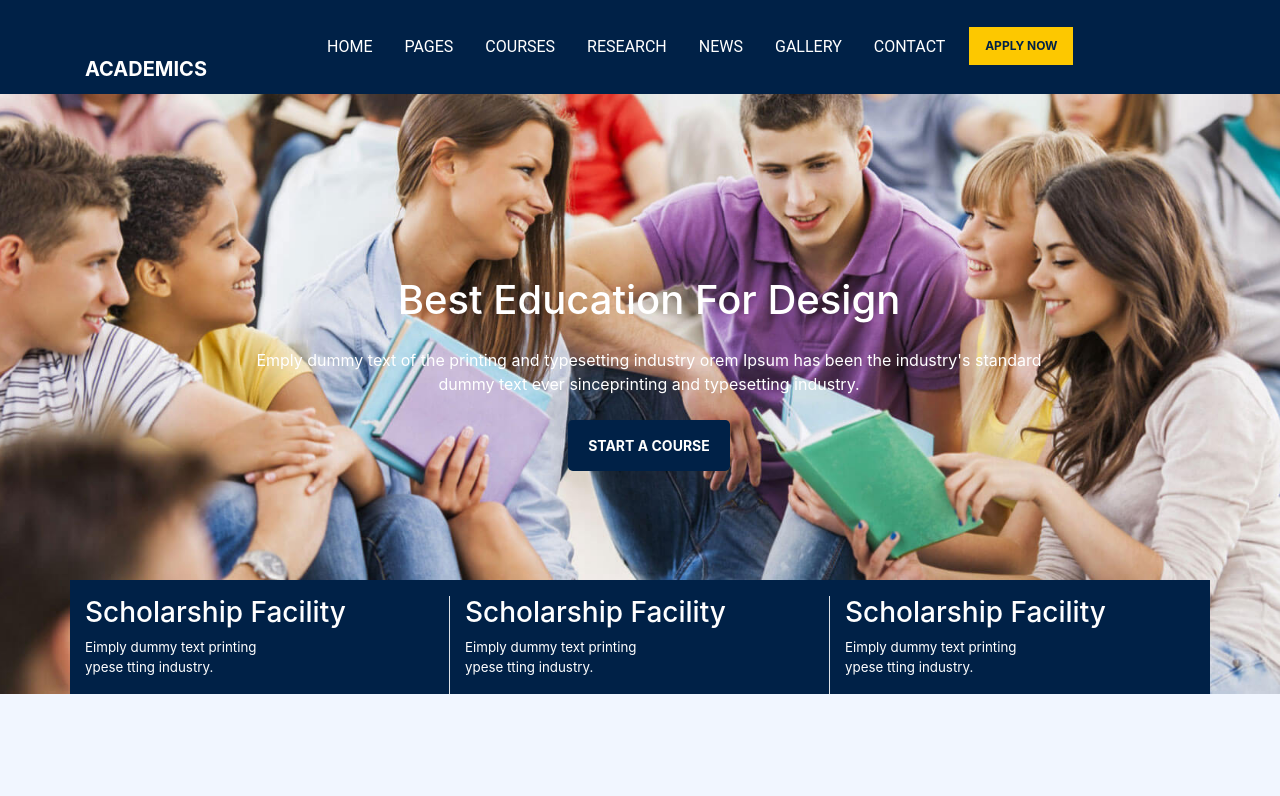
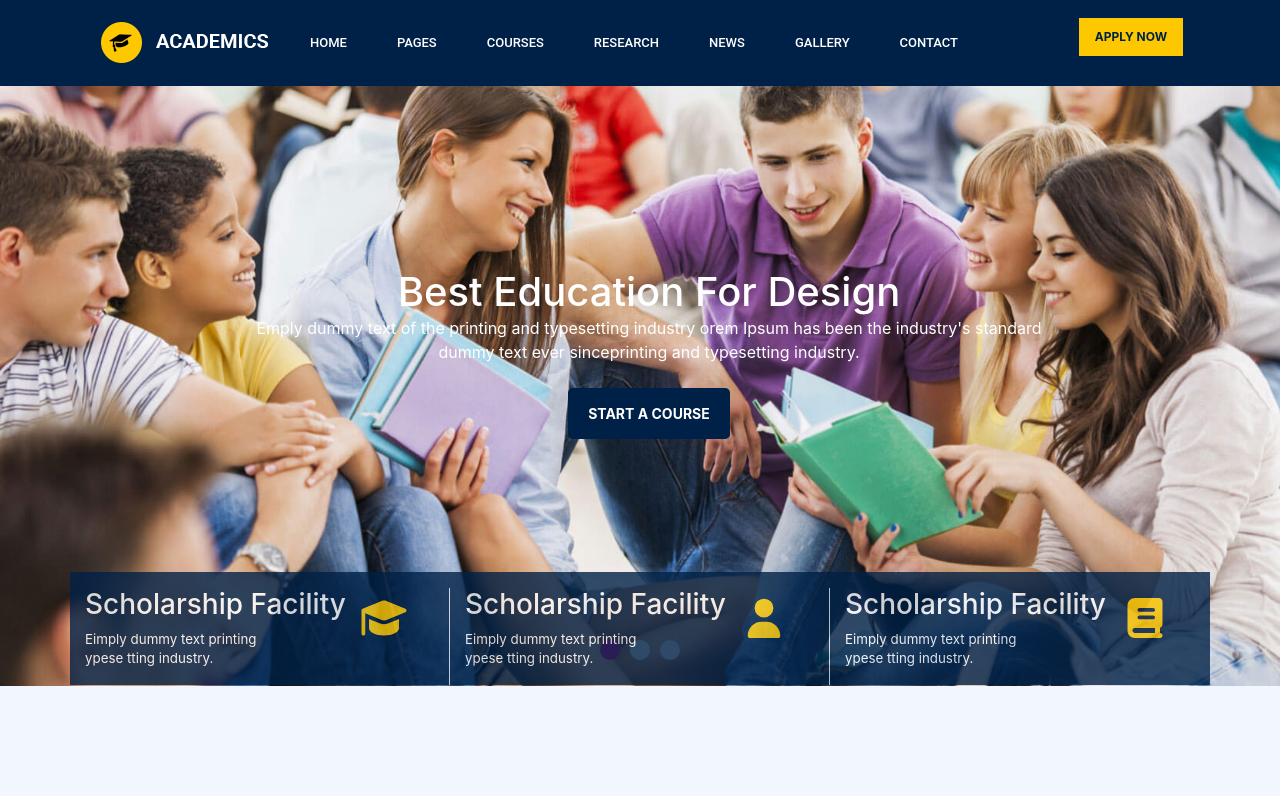
Before and after one commit to ehireme01/academic, a plain HTML site: page index.html in a window 1280 px wide. Shown: the top 796 px of the page. Drawn offline with nearby package versions, Linux system fonts and the light colour scheme.

Commit message:
first commit

```diff
--- a/index.html
+++ b/index.html
@@ -14,18 +14,14 @@
     <link rel='stylesheet' href='https://cdnjs.cloudflare.com/ajax/libs/Swiper/4.5.1/css/swiper.css'>
 </head>
 <body>
-    <header>
-        <div class="nav-header">
-            <div class="container">
-                    <nav class="navbar navbar-expand-lg navbar-light nav-style pl-0">
-                        <h1><a class="navbar-brand  border-0 rounded-0 font-weight-bold text-white mr-5 pr-5"  href="#">ACADEMICS</a></h1>
-                        <button class="navbar-toggler" type="button" data-toggle="collapse" data-target="#navbarNavDropdown" aria-controls="navbarNavDropdown" aria-expanded="false" aria-label="Toggle navigation">
-                          <span class="navbar-toggler-icon"></span>
-                        </button>
+    <header  class="nav-header">
+        <div class="container">
+                    <nav class="navbar navbar-expand-lg navbar-light nav-style">
+                        <a class="navbar-brand"  href="#"><img src="./image/logo (1).png" alt=""></a>
                         <div class="collapse navbar-collapse" id="navbarSupportedContent">
                           <ul class="navbar-nav ">
-                            <li class="nav-item active dropdown ml-3">
-                                <a class="nav-link text-white" href="#" id="navbarDropdown" role="button" data-toggle="dropdown" aria-haspopup="true" aria-expanded="false">
+                            <li class="nav-item active dropdown">
+                                <a class="kac text-white" href="#" id="navbarDropdown" role="button" data-toggle="dropdown" aria-haspopup="true" aria-expanded="false">
                                   HOME
                                 </a>
                                 <table class="table table-hover dropdown-menu text-white ani" aria-labelledby="navbarDropdownMenuLink">
@@ -47,8 +43,8 @@
                                   </tbody>
                                 </table>
                               </li>
-                            <li class="nav-item active dropdown ml-3">
-                                <a class="nav-link text-white" href="#" id="navbarDropdown" role="button" data-toggle="dropdown" aria-haspopup="true" aria-expanded="false">
+                            <li class="nav-item active dropdown">
+                                <a class="kac text-white" href="#" id="navbarDropdown" role="button" data-toggle="dropdown" aria-haspopup="true" aria-expanded="false">
                                  PAGES
                                 </a>
                                 <table class="table table-hover dropdown-menu text-white clark">
@@ -81,8 +77,8 @@
                                   </tbody>
                                 </table>
                               </li>
-                              <li class="nav-item active dropdown ml-3">
-                                <a class="nav-link text-white" href="#" id="navbarDropdown" role="button" data-toggle="dropdown" aria-haspopup="true" aria-expanded="false">
+                              <li class="nav-item active dropdown">
+                                <a class="kac text-white" href="#" id="navbarDropdown" role="button" data-toggle="dropdown" aria-haspopup="true" aria-expanded="false">
                                   COURSES
                                 </a>
                                 <table class="table table-hover dropdown-menu text-white course" aria-labelledby="navbarDropdownMenuLink">
@@ -110,8 +106,8 @@
                                   </tbody>
                                 </table>
                               </li>
-                              <li class="nav-item active dropdown ml-3">
-                                <a class="nav-link text-white" href="#" id="navbarDropdown" role="button" data-toggle="dropdown" aria-haspopup="true" aria-expanded="false">
+                              <li class="nav-item active dropdown">
+                                <a class="kac text-white" href="#" id="navbarDropdown" role="button" data-toggle="dropdown" aria-haspopup="true" aria-expanded="false">
                                   RESEARCH
                                 </a>
                                 <table class="table table-hover dropdown-menu research text-white" aria-labelledby="navbarDropdownMenuLink">
@@ -133,8 +129,8 @@
                                   </tbody>
                                 </table>
                               </li>
-                              <li class="nav-item active dropdown ml-3">
-                                <a class="nav-link text-white" href="#" id="navbarDropdown" role="button" data-toggle="dropdown" aria-haspopup="true" aria-expanded="false">
+                              <li class="nav-item active dropdown">
+                                <a class="kac text-white" href="#" id="navbarDropdown" role="button" data-toggle="dropdown" aria-haspopup="true" aria-expanded="false">
                                   NEWS
                                 </a>
                                 <table class="table table-hover dropdown-menu text-white news" aria-labelledby="navbarDropdownMenuLink">
@@ -150,8 +146,8 @@
                                   </tbody>
                                 </table>
                               </li>
-                              <li class="nav-item active dropdown ml-3">
-                                <a class="nav-link text-white" href="#" id="navbarDropdown" role="button" data-toggle="dropdown" aria-haspopup="true" aria-expanded="false">
+                              <li class="nav-item active dropdown">
+                                <a class="kac text-white" href="#" id="navbarDropdown" role="button" data-toggle="dropdown" aria-haspopup="true" aria-expanded="false">
                                   GALLERY
                                 </a>
                                 <table class="table table-hover dropdown-menu gallery text-white" aria-labelledby="navbarDropdownMenuLink">
@@ -167,8 +163,8 @@
                                   </tbody>
                                 </table>
                               </li>
-                              <li class="nav-item active dropdown ml-3">
-                                <a class="nav-link text-white" href="#" id="navbarDropdown" role="button" data-toggle="dropdown" aria-haspopup="true" aria-expanded="false">
+                              <li class="nav-item active dropdown mr-5">
+                                <a class="kac text-white" href="#" id="navbarDropdown" role="button" data-toggle="dropdown" aria-haspopup="true" aria-expanded="false">
                                   CONTACT
                                 </a>
                                 <table class="table table-hover dropdown-menu contact text-white" aria-labelledby="navbarDropdownMenuLink">
@@ -184,13 +180,12 @@
                                   </tbody>
                                 </table>
                               </li>
-                              <li class="nav-item ml-3">
+                              <li class="nav-item ml-5">
                                 <button class="apply" type="submit">APPLY NOW</button>
                             </li>
                           </ul>
                         </div>
                       </nav>
-            </div>
         </div>
     </header>
 
@@ -203,7 +198,7 @@
             <img src="/image/1-1.jpg" alt="">
             <div class="header-content text-white position-absolute slide-content col-lg-12">
                 <center>
-                <h1 class="mb-4">Best Education For Design</h1>
+                <h1 class="">Best Education For Design</h1>
                 <p>Emply dummy text of the printing and typesetting industry orem Ipsum has been the industry's standard
                   dummy text ever sinceprinting and typesetting industry.</p>
                 <a class="btn-lg mt-2 course-button" href="#" tabindex="0">START A COURSE</a>
@@ -216,7 +211,7 @@
             <img src="/image/1-2.jpg" alt="">
             <div class="header-content text-white position-absolute slide-content col-lg-4">
               <center>
-                <h1 class="mb-4">Best Education For HTML Tamplate</h1>
+                <h1 class="">Best Education For HTML Tamplate</h1>
                 <p>Emply dummy text of the printing and typesetting industry orem Ipsum has been the industry's standard
                     dummy text ever sinceprinting and typesetting industry.</p>
                 <a class="btn-lg mt-2 course-button" href="#" tabindex="0">START A COURSE</a>
@@ -241,22 +236,25 @@
       <div class="container try w-70">
           <div class="row vav pt-3">
               <div class="col-4 border-right">
-                  <h3>Scholarship Facility</h3>
-                  <p>Eimply dummy text printing <br> ypese tting industry.</p>
+                <h3>Scholarship Facility</h3>
+                <p>Eimply dummy text printing <br> ypese tting industry.</p>
+                <div class="try-vav"><p class=""><i class="fas fa-graduation-cap"></i></p></div>
               </div>
               <div class="col-4 border-right">
-                  <h3>Scholarship Facility</h3>
-                  <p>Eimply dummy text printing <br> ypese tting industry.</p>
+                <h3>Scholarship Facility</h3>
+                <p>Eimply dummy text printing <br> ypese tting industry.</p>
+                <div class="try-vav"><p class=""><i class="fas fa-user"></i></p></div>
               </div>
               <div class="col-4">
                   <h3>Scholarship Facility</h3>
                   <p>Eimply dummy text printing <br> ypese tting industry.</p>
+                  <div class="try-vav"><p class=""><i class="fa fa-book"></i></p></div>
               </div>
           </div>
       </div>
     </section>
 
-    <section class="img-center-nac ">
+    <section class="img-center-nac">
         <div class="img-center">
           <h1 class="text-center">Welcome To Academics</h1>
           <p class="text-center pt-3">Tmply dummy text of the printing and typesetting industry. Lorem Ipsum has been theindustry's standard dummy text <br> ever since the 1500s, when an unknown printer took.</p>
@@ -398,6 +396,15 @@
   <div class="container">
     <div class="row">
       <div class="col-lg-12 col-md-12 col-sm-12">
+        <div class="row">
+          <div class="col-lg-6">
+            <h1>Our Skilled Lecturers</h1>
+          </div>
+          <div class="col-lg-6 text-right pt-5">
+            <a href="#" class="border p-2"><i class="fas fa-angle-left"></i></a>
+            <a href="#" class="border p-2"><i class="fas fa-angle-right"></i></a>
+          </div>
+        </div>
         <div id="news-slider" class="owl-carousel">
           <div class="post-slide rounded-0 w-100">
             <div class="post-img m-0 rounded-0 w-100">
@@ -657,49 +664,46 @@
 
 <section  class="bg-vav">
   <div class="container pt-5">
-    <div class="row">
+    <div class="row clever">
           <div class="col-lg-3 col-sm-3 text-center">
            <div class="row">
             <div class="col-lg-2 col-sm-2">
-               <h1>80</h1>
+               <h1 class="cle">80</h1>
             </div>
               <div class="col-lg-10 col-sm-10">
-                <h4 class="text-muted cab">PROFECTIONAL TEACHER</h4>
+                <h4 class="cab">PROFECTIONAL TEACHER</h4>
               </div>
            </div>
           </div>
           <div class="col-lg-3 col-sm-3 text-center">
             <div class="row">
               <div class="col-lg-2 col-sm-2">
-                 <h1>20</h1>
+                 <h1 class="cle">20</h1>
               </div>
                 <div class="col-lg-10 col-sm-10">
-                  <h4 class="text-muted cab">NEWS COURSES EVERY YEARS</h4>
+                  <h4 class="cab">NEWS COURSES EVERY YEARS</h4>
                 </div>
              </div>
           </div>
           <div class="col-lg-3 col-sm-3 text-center">
             <div class="row">
               <div class="col-lg-2 col-sm-2">
-                 <h1>56</h1>
+                 <h1 class="cle">56</h1>
               </div>
                 <div class="col-lg-10 col-sm-10">
-                  <h4 class="text-muted cab">NEWS COURSES EVERY YEARS</h4>
+                  <h4 class="cab">NEWS COURSES EVERY YEARS</h4>
                 </div>
              </div>
           </div>
           <div class="col-lg-3 col-sm-3 text-center">
             <div class="row">
               <div class="col-lg-2 col-sm-2">
-                 <h1>77</h1>
+                 <h1 class="cle">77</h1>
               </div>
                 <div class="col-lg-10 col-sm-10">
-                  <h4 class="text-muted cab">REGISTERED STUDENTS</h4>
+                  <h4 class="cab">REGISTERED STUDENTS</h4>
                 </div>
              </div>
-          </div>
-          <div class="nab p-3">
-            <i class="fas fa-angle-up oat text-white "></i>
           </div>
     </div>
   </div>
--- a/style.css
+++ b/style.css
@@ -16,9 +16,18 @@
 .navbar-brand:hover {
     color: solid black;
 }
-.nav-link{
-    font-family: 'Roboto', sans-serif;
-    font-weight: 400;
+/* .nav-link{
+  font-family: 'Roboto', sans-serif;
+  font-weight: 400px;
+} */
+.kac{
+  font-family: 'Roboto', sans-serif;
+  font-weight: 550;
+  font-size: small;
+  text-decoration: none !important;
+  box-sizing: border-box;
+  display: block;
+  padding: 25px;
 }
 .dropdown:hover .dropdown-menu{
     display: block;
@@ -26,6 +35,7 @@
 .apply{
     text-align: center;
     color: #002147 !important;
+    margin-top: 10px !important;
     padding: 8px 0;
     width: 104px;
     background: #fdc800;
@@ -141,6 +151,7 @@
   .try {
     position: relative;
     top: -7.1rem;
+    opacity: 0.8;
   }
   .btn-primary {
     background-color: #5302FE;
@@ -302,6 +313,14 @@
     font-size: smaller;
     background-color: #002147;
     color: #fff;
+  }
+  .try-vav{
+    position: absolute;
+    bottom: 20px;
+    font-size: 40px;
+    /* text-align: right; */
+    right: 40px;
+    color: #FDC800;
   }
   .can{
     position: relative;
@@ -595,6 +614,19 @@ h2,h1 {
   font-size: 25px;
   text-decoration: #fff;
 }
+.cle{
+  position: relative;
+  bottom: 40px;
+  font-size: 60px;
+  right: 20px;
+}
+.clever{
+  position: relative;
+  top: 100px;
+  color: #fff
+}
+
+
 .xava{
     font-size: 30px;
 }
```
Also changed, not shown: image/logo (1).png (added), image/logo.png (added).
